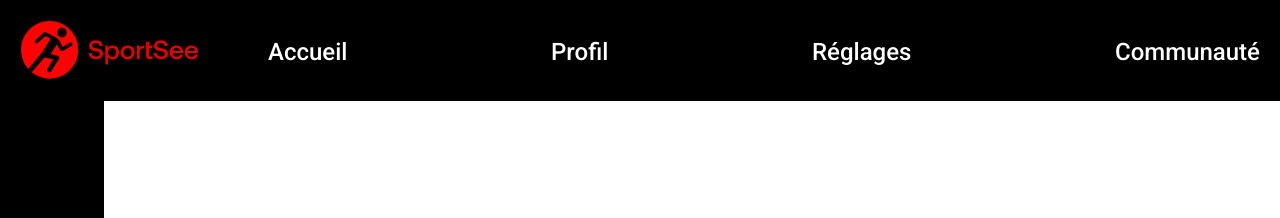
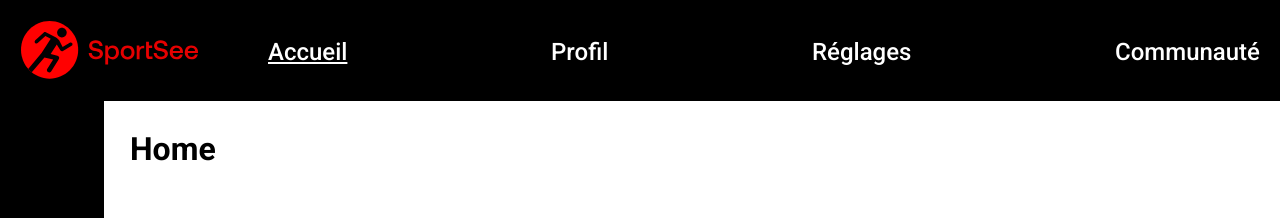
Before and after one commit to FatmaNABLI/SportSee, a React (Vite) app: page / in a window 1280 px wide. Shown: the top 218 px of the page. Built offline with nearby package versions, Linux system fonts and the light colour scheme.

Commit message:
Ajout navigation

```diff
--- a/src/components/header/Header.css
+++ b/src/components/header/Header.css
@@ -28,3 +28,13 @@ header ul li{
     font-weight: 500;
     font-size: 24px;
 }
+nav a{
+    color: #fff;
+    font-size: 24px;
+    font-weight: 500;
+    text-decoration: none;
+
+}
+nav a.active{
+    text-decoration: underline;
+}
--- a/src/components/header/Header.jsx
+++ b/src/components/header/Header.jsx
@@ -1,5 +1,6 @@
 import  './Header.css'
 import logo from '../../assets/logo.svg'
+import { NavLink } from 'react-router-dom';
 
 function Header(){
     return(
@@ -7,10 +8,10 @@ function Header(){
             <img className ="img-logo" src={logo} alt="logo kasa" />
             <nav>
                 <ul>
-                    <li>Accueil</li>
-                    <li>Profil</li>
-                    <li>Réglages</li>
-                    <li>Communauté</li>
+                    <li><NavLink to="/">Accueil</NavLink></li>
+                    <li><NavLink to="/user/12">Profil</NavLink></li>
+                    <li><NavLink to="/reglages">Réglages</NavLink></li>
+                    <li><NavLink to="/communaute">Communauté</NavLink></li>
                 </ul>
             </nav>
         </header>
--- a/src/main.jsx
+++ b/src/main.jsx
@@ -9,13 +9,18 @@ import {
   Route,
   Routes
 } from "react-router-dom";
+import Empty from './pages/Empty/Empty.jsx'
 
 ReactDOM.createRoot(document.getElementById('root')).render(
   <React.StrictMode>
+
+      <Router>
       <Header/>
-      <Router>
         <Routes>
-        <Route path="/:idUser" element ={<Profil/>} />
+        <Route path="/" element ={<Empty title={"Home"}/>} />
+        <Route path="/user/:idUser" element ={<Profil/>} />
+        <Route path="/reglages" element ={<Empty title={"Réglages"}/>} />
+        <Route path="/communaute" element ={<Empty title={"Communauté"}/>} />
         </Routes>
       </Router>
     <SideBar/>
--- /dev/null
+++ b/src/pages/Empty/Empty.css
@@ -0,0 +1,4 @@
+#empty_page{
+    margin-top: 130px;
+    margin-left: 130px;
+}
--- /dev/null
+++ b/src/pages/Empty/Empty.jsx
@@ -0,0 +1,10 @@
+import './Empty.css'
+function Empty({title}){
+    return(
+        <div id="empty_page">
+            <h1>{title}</h1>
+        </div>
+
+    )
+}
+export default Empty
```
